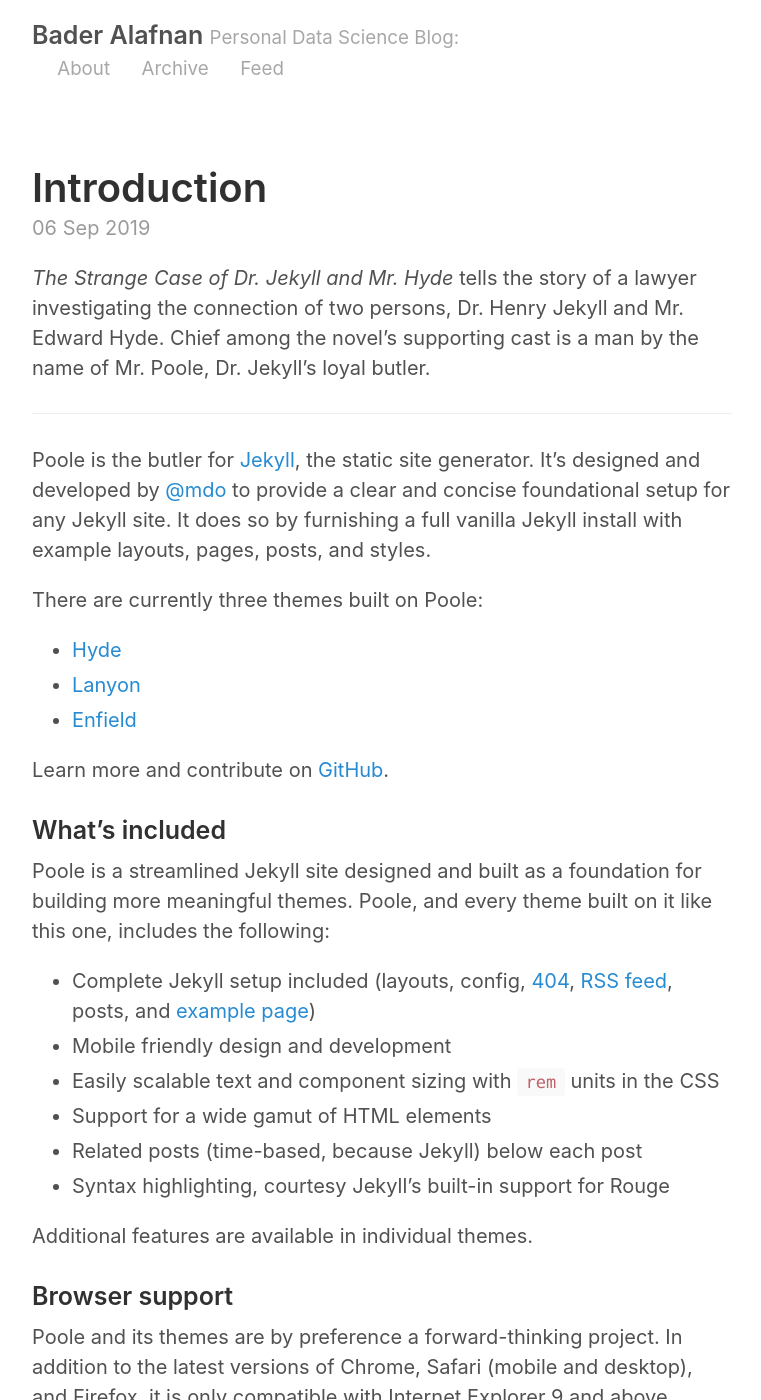
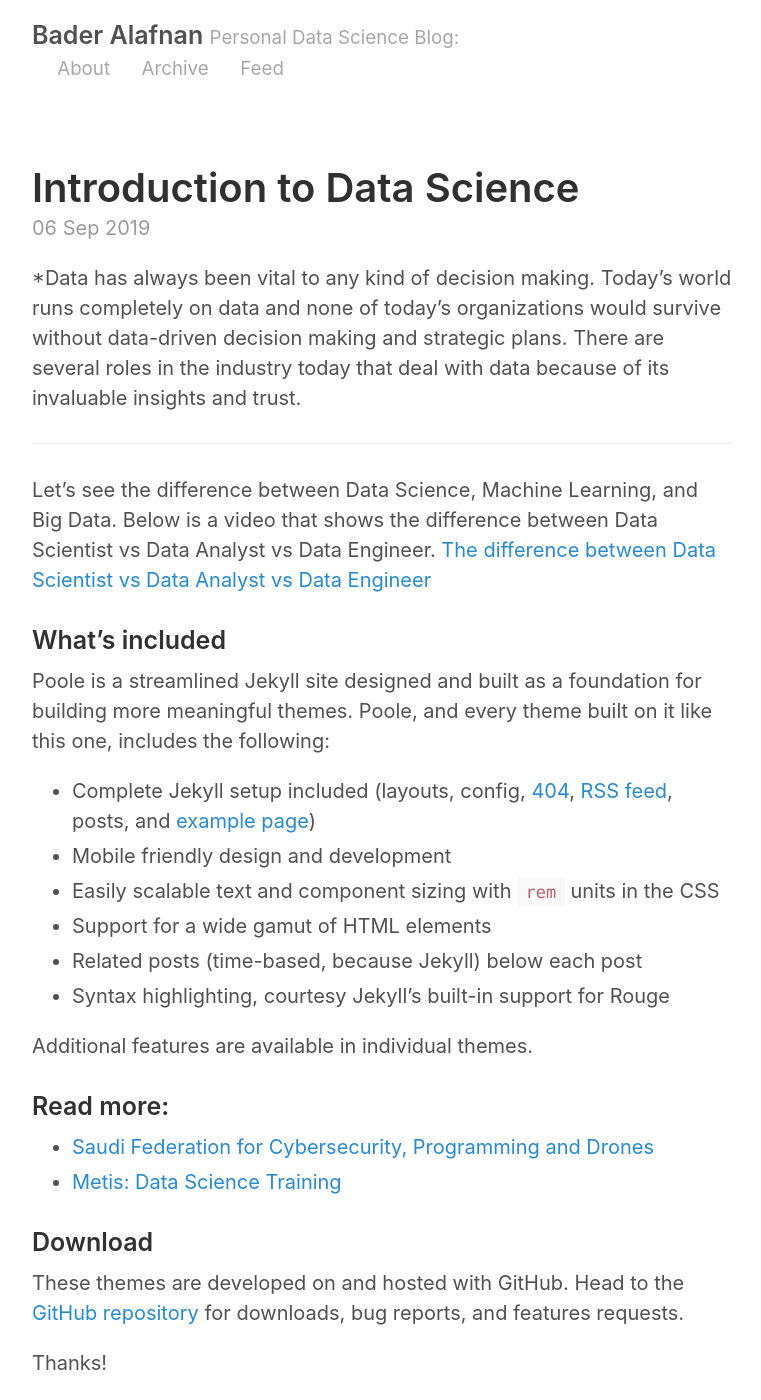
Before and after one commit to alafnan/alafnan.github.io, a Jekyll site: the page built from _posts/2019-09-06-introduction.md, in a window 1280 px wide and 1400 px high. Shown: the whole window, without its empty margins (258-1019 px from the left). Built offline with Jekyll 4.4.1, drawn with Linux system fonts in a browser that asks for light colours; some of the changed text lies outside the part shown.

Commit message:
Update 2019-09-06-introduction.md

```diff
--- a/_posts/2019-09-06-introduction.md
+++ b/_posts/2019-09-06-introduction.md
@@ -1,21 +1,16 @@
 ---
 layout: post
-title: Introduction
+title: Introduction to Data Science
 ---
 
-*The Strange Case of Dr. Jekyll and Mr. Hyde* tells the story of a lawyer investigating the connection of two persons, Dr. Henry Jekyll and Mr. Edward Hyde. Chief among the novel's supporting cast is a man by the name of Mr. Poole, Dr. Jekyll's loyal butler.
+*Data has always been vital to any kind of decision making. Today’s world runs completely on data and none of today's organizations would survive without data-driven decision making and strategic plans. There are several roles in the industry today that deal with data because of its invaluable insights and trust.
 
 -----
 
-Poole is the butler for [Jekyll](http://jekyllrb.com), the static site generator. It's designed and developed by [@mdo](https://twitter.com/mdo) to provide a clear and concise foundational setup for any Jekyll site. It does so by furnishing a full vanilla Jekyll install with example layouts, pages, posts, and styles.
+Let's see the difference between Data Science, Machine Learning, and Big Data.
+Below is a video that shows the difference between Data Scientist vs Data Analyst vs Data Engineer.
+[The difference between Data Scientist vs Data Analyst vs Data Engineer](https://www.youtube.com/watch?v=5mCnQz3wwAY)
 
-There are currently three themes built on Poole:
-
-* [Hyde](http://hyde.getpoole.com)
-* [Lanyon](http://lanyon.getpoole.com)
-* [Enfield](http://enfield.getpoole.com)
-
-Learn more and contribute on [GitHub]({{ site.github.repo }}).
 
 ### What's included
 
@@ -30,9 +25,10 @@ Poole is a streamlined Jekyll site designed and built as a foundation for buildi
 
 Additional features are available in individual themes.
 
-### Browser support
+### Read more:
 
-Poole and its themes are by preference a forward-thinking project. In addition to the latest versions of Chrome, Safari (mobile and desktop), and Firefox, it is only compatible with Internet Explorer 9 and above.
+* [Saudi Federation for Cybersecurity, Programming and Drones](https://safcsp.org.sa/en.html)
+* [Metis: Data Science Training](https://www.thisismetis.com/)
 
 ### Download
 
```
